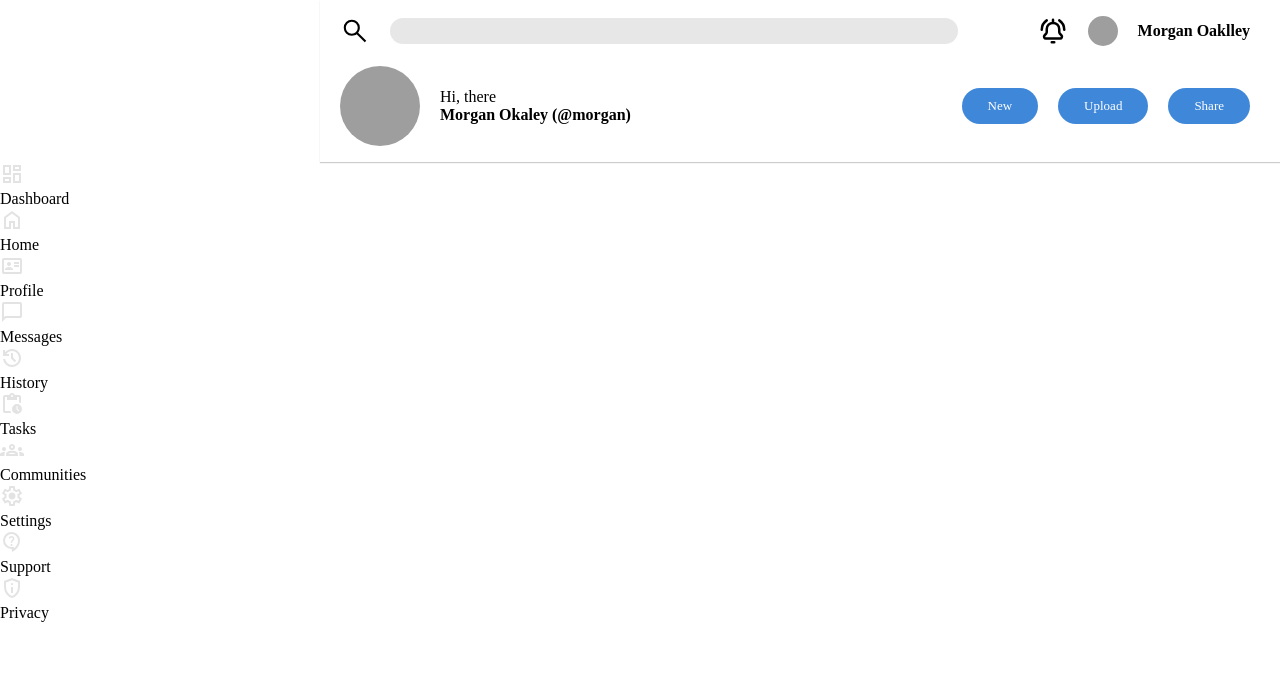
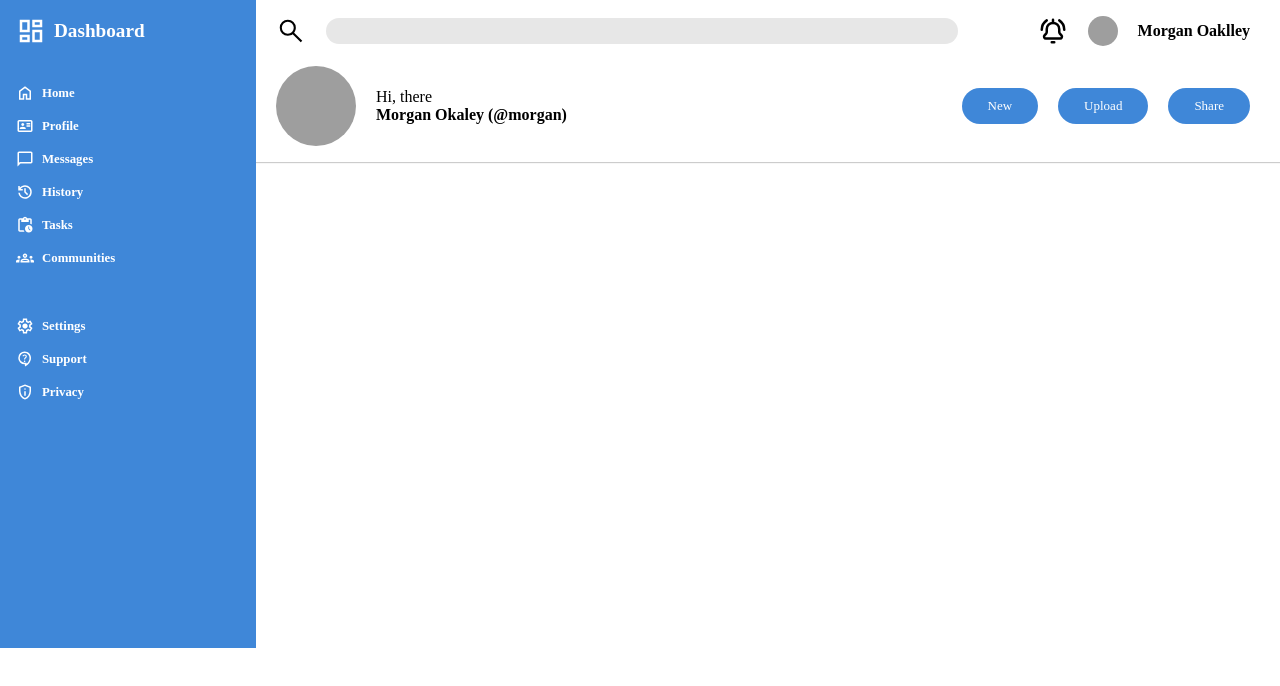
Before and after one commit to hu-maeruf/Admin-Dashboard, a plain HTML site: page index.html in a window 1280 px wide. Drawn offline with Linux system fonts and the light colour scheme; grey boxes are pictures that could not be loaded; a web font is replaced by a local one.

Commit message:
Style sidebar and update HTML

```diff
--- a/index.html
+++ b/index.html
@@ -39,64 +39,64 @@
       </div>
     </div>
     <div class="sidebar">
-      <div class="title">
-        <svg xmlns="http://www.w3.org/2000/svg" height="24px" viewBox="0 -960 960 960" width="24px" fill="#e3e3e3">
+      <div class="dashboard">
+        <svg xmlns="http://www.w3.org/2000/svg" height="30px" viewBox="0 -960 960 960" width="30px" fill="#fff">
           <path d="M520-600v-240h320v240H520ZM120-440v-400h320v400H120Zm400 320v-400h320v400H520Zm-400 0v-240h320v240H120Zm80-400h160v-240H200v240Zm400 320h160v-240H600v240Zm0-480h160v-80H600v80ZM200-200h160v-80H200v80Zm160-320Zm240-160Zm0 240ZM360-280Z"/>
         </svg>
-        <p>Dashboard</p>
+        <div>Dashboard</div>
       </div>
-      <div class="home">
-        <svg xmlns="http://www.w3.org/2000/svg" height="24px" viewBox="0 -960 960 960" width="24px" fill="#e3e3e3"><path d="M240-200h120v-240h240v240h120v-360L480-740 240-560v360Zm-80 80v-480l320-240 320 240v480H520v-240h-80v240H160Zm320-350Z"/>
+      <div class="home personal-info">
+        <svg xmlns="http://www.w3.org/2000/svg" height="20px" viewBox="0 -960 960 960" width="20px" fill="#fff"><path d="M240-200h120v-240h240v240h120v-360L480-740 240-560v360Zm-80 80v-480l320-240 320 240v480H520v-240h-80v240H160Zm320-350Z"/>
         </svg>
-        <p>Home</p>
+        <div>Home</div>
       </div>
-      <div class="profile">
-        <svg xmlns="http://www.w3.org/2000/svg" height="24px" viewBox="0 -960 960 960" width="24px" fill="#e3e3e3">
+      <div class="profile personal-info">
+        <svg xmlns="http://www.w3.org/2000/svg" height="24px" viewBox="0 -960 960 960" width="24px" fill="#fff">
           <path d="M560-440h200v-80H560v80Zm0-120h200v-80H560v80ZM200-320h320v-22q0-45-44-71.5T360-440q-72 0-116 26.5T200-342v22Zm160-160q33 0 56.5-23.5T440-560q0-33-23.5-56.5T360-640q-33 0-56.5 23.5T280-560q0 33 23.5 56.5T360-480ZM160-160q-33 0-56.5-23.5T80-240v-480q0-33 23.5-56.5T160-800h640q33 0 56.5 23.5T880-720v480q0 33-23.5 56.5T800-160H160Zm0-80h640v-480H160v480Zm0 0v-480 480Z"/>
         </svg>
-        <p>Profile</p>
+        <div>Profile</div>
       </div>
-      <div class="message">
-        <svg xmlns="http://www.w3.org/2000/svg" height="24px" viewBox="0 -960 960 960" width="24px" fill="#e3e3e3">
+      <div class="message personal-info">
+        <svg xmlns="http://www.w3.org/2000/svg" height="24px" viewBox="0 -960 960 960" width="24px" fill="#fff">
           <path d="M80-80v-720q0-33 23.5-56.5T160-880h640q33 0 56.5 23.5T880-800v480q0 33-23.5 56.5T800-240H240L80-80Zm126-240h594v-480H160v525l46-45Zm-46 0v-480 480Z"/>
         </svg>
-        <p>Messages</p>
+        <div>Messages</div>
       </div>
-      <div class="history">
-        <svg xmlns="http://www.w3.org/2000/svg" height="24px" viewBox="0 -960 960 960" width="24px" fill="#e3e3e3">
+      <div class="history personal-info">
+        <svg xmlns="http://www.w3.org/2000/svg" height="24px" viewBox="0 -960 960 960" width="24px" fill="#fff">
           <path d="M480-120q-138 0-240.5-91.5T122-440h82q14 104 92.5 172T480-200q117 0 198.5-81.5T760-480q0-117-81.5-198.5T480-760q-69 0-129 32t-101 88h110v80H120v-240h80v94q51-64 124.5-99T480-840q75 0 140.5 28.5t114 77q48.5 48.5 77 114T840-480q0 75-28.5 140.5t-77 114q-48.5 48.5-114 77T480-120Zm112-192L440-464v-216h80v184l128 128-56 56Z"/>
         </svg>
-        <p>History</p>
+        <div>History</div>
       </div>
-      <div class="task">
-        <svg xmlns="http://www.w3.org/2000/svg" height="24px" viewBox="0 -960 960 960" width="24px" fill="#e3e3e3">
+      <div class="task personal-info">
+        <svg xmlns="http://www.w3.org/2000/svg" height="24px" viewBox="0 -960 960 960" width="24px" fill="#fff">
           <path d="M680-80q-83 0-141.5-58.5T480-280q0-83 58.5-141.5T680-480q83 0 141.5 58.5T880-280q0 83-58.5 141.5T680-80Zm67-105 28-28-75-75v-112h-40v128l87 87Zm-547 65q-33 0-56.5-23.5T120-200v-560q0-33 23.5-56.5T200-840h167q11-35 43-57.5t70-22.5q40 0 71.5 22.5T594-840h166q33 0 56.5 23.5T840-760v250q-18-13-38-22t-42-16v-212h-80v120H280v-120h-80v560h212q7 22 16 42t22 38H200Zm280-640q17 0 28.5-11.5T520-800q0-17-11.5-28.5T480-840q-17 0-28.5 11.5T440-800q0 17 11.5 28.5T480-760Z"/>
         </svg>
-        <p>Tasks</p>
+        <div>Tasks</div>
       </div>
-      <div class="community">
-        <svg xmlns="http://www.w3.org/2000/svg" height="24px" viewBox="0 -960 960 960" width="24px" fill="#e3e3e3">
+      <div class="community personal-info">
+        <svg xmlns="http://www.w3.org/2000/svg" height="24px" viewBox="0 -960 960 960" width="24px" fill="#fff">
           <path d="M0-240v-63q0-43 44-70t116-27q13 0 25 .5t23 2.5q-14 21-21 44t-7 48v65H0Zm240 0v-65q0-32 17.5-58.5T307-410q32-20 76.5-30t96.5-10q53 0 97.5 10t76.5 30q32 20 49 46.5t17 58.5v65H240Zm540 0v-65q0-26-6.5-49T754-397q11-2 22.5-2.5t23.5-.5q72 0 116 26.5t44 70.5v63H780Zm-455-80h311q-10-20-55.5-35T480-370q-55 0-100.5 15T325-320ZM160-440q-33 0-56.5-23.5T80-520q0-34 23.5-57t56.5-23q34 0 57 23t23 57q0 33-23 56.5T160-440Zm640 0q-33 0-56.5-23.5T720-520q0-34 23.5-57t56.5-23q34 0 57 23t23 57q0 33-23 56.5T800-440Zm-320-40q-50 0-85-35t-35-85q0-51 35-85.5t85-34.5q51 0 85.5 34.5T600-600q0 50-34.5 85T480-480Zm0-80q17 0 28.5-11.5T520-600q0-17-11.5-28.5T480-640q-17 0-28.5 11.5T440-600q0 17 11.5 28.5T480-560Zm1 240Zm-1-280Z"/>
         </svg>
-        <p>Communities</p>
+        <div>Communities</div>
       </div>
-      <div class="settings">
-        <svg xmlns="http://www.w3.org/2000/svg" height="24px" viewBox="0 -960 960 960" width="24px" fill="#e3e3e3">
+      <div class="settings account-info">
+        <svg xmlns="http://www.w3.org/2000/svg" height="24px" viewBox="0 -960 960 960" width="24px" fill="#fff">
           <path d="m370-80-16-128q-13-5-24.5-12T307-235l-119 50L78-375l103-78q-1-7-1-13.5v-27q0-6.5 1-13.5L78-585l110-190 119 50q11-8 23-15t24-12l16-128h220l16 128q13 5 24.5 12t22.5 15l119-50 110 190-103 78q1 7 1 13.5v27q0 6.5-2 13.5l103 78-110 190-118-50q-11 8-23 15t-24 12L590-80H370Zm70-80h79l14-106q31-8 57.5-23.5T639-327l99 41 39-68-86-65q5-14 7-29.5t2-31.5q0-16-2-31.5t-7-29.5l86-65-39-68-99 42q-22-23-48.5-38.5T533-694l-13-106h-79l-14 106q-31 8-57.5 23.5T321-633l-99-41-39 68 86 64q-5 15-7 30t-2 32q0 16 2 31t7 30l-86 65 39 68 99-42q22 23 48.5 38.5T427-266l13 106Zm42-180q58 0 99-41t41-99q0-58-41-99t-99-41q-59 0-99.5 41T342-480q0 58 40.5 99t99.5 41Zm-2-140Z"/>
         </svg>
-        <p>Settings</p>
+        <div>Settings</div>
       </div>
-      <div class="support">
-        <svg xmlns="http://www.w3.org/2000/svg" height="24px" viewBox="0 -960 960 960" width="24px" fill="#e3e3e3">
+      <div class="support account-info">
+        <svg xmlns="http://www.w3.org/2000/svg" height="24px" viewBox="0 -960 960 960" width="24px" fill="#fff">
           <path d="m480-80-10-120h-10q-142 0-241-99t-99-241q0-142 99-241t241-99q71 0 132.5 26.5t108 73q46.5 46.5 73 108T800-540q0 75-24.5 144t-67 128q-42.5 59-101 107T480-80Zm80-146q71-60 115.5-140.5T720-540q0-109-75.5-184.5T460-800q-109 0-184.5 75.5T200-540q0 109 75.5 184.5T460-280h100v54Zm-101-95q17 0 29-12t12-29q0-17-12-29t-29-12q-17 0-29 12t-12 29q0 17 12 29t29 12Zm-29-127h60q0-30 6-42t38-44q18-18 30-39t12-45q0-51-34.5-76.5T460-720q-44 0-74 24.5T344-636l56 22q5-17 19-33.5t41-16.5q27 0 40.5 15t13.5 33q0 17-10 30.5T480-558q-35 30-42.5 47.5T430-448Zm30-65Z"/>
         </svg>
-        <p>Support</p>
+        <div>Support</div>
       </div>
-      <div class="privacy">
-        <svg xmlns="http://www.w3.org/2000/svg" height="24px" viewBox="0 -960 960 960" width="24px" fill="#e3e3e3">
+      <div class="privacy account-info">
+        <svg xmlns="http://www.w3.org/2000/svg" height="24px" viewBox="0 -960 960 960" width="24px" fill="#fff">
           <path d="M440-280h80v-240h-80v240Zm40-320q17 0 28.5-11.5T520-640q0-17-11.5-28.5T480-680q-17 0-28.5 11.5T440-640q0 17 11.5 28.5T480-600Zm0 520q-139-35-229.5-159.5T160-516v-244l320-120 320 120v244q0 152-90.5 276.5T480-80Zm0-84q104-33 172-132t68-220v-189l-240-90-240 90v189q0 121 68 220t172 132Zm0-316Z"/>
         </svg>
-        <p>Privacy</p>
+        <div>Privacy</div>
       </div>
     </div>
     <div class="content"></div>
--- a/style.css
+++ b/style.css
@@ -9,7 +9,7 @@
 }
 .container {
   display: grid;
-  grid-template-columns: 1fr 3fr;
+  grid-template-columns: 1fr 4fr;
   grid-template-rows: 1fr 3fr;
 }
 
@@ -44,7 +44,6 @@
 }
 input:focus {
   outline: none;
-  /* border: 10px solid #b10606; */
   box-shadow: 0 0 0 1px rgba(99,102,241,0.3);
 }
 #notification-icon,
@@ -91,3 +90,35 @@ input:focus {
   padding: 0.8em 2em;
   border-radius: 2em;
 }
+
+/* Sidebar */
+.sidebar {
+  grid-row: 1 / 3;
+  background-color: rgb(63, 135, 216);
+  color: white;
+  padding: 1em 1em;
+}
+.sidebar > div {
+  display: flex;
+  gap: 8px;
+  align-items: center;
+}
+.dashboard {
+  font-size: 1.2rem;
+  font-weight: bold;
+  margin-bottom: 2em;
+}
+.personal-info,
+.account-info {
+  font-weight: bold;
+  font-size: 0.8rem;
+  margin-bottom: 15px;
+}
+.personal-info > svg,
+.account-info > svg {
+  height: 18px;
+  width: 18px;
+}
+.community {
+  margin-bottom: 50px;
+}
```
